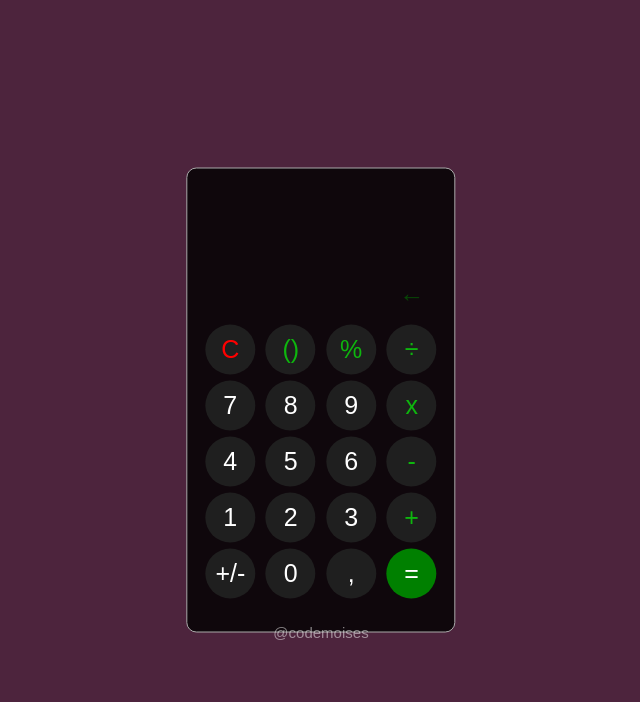
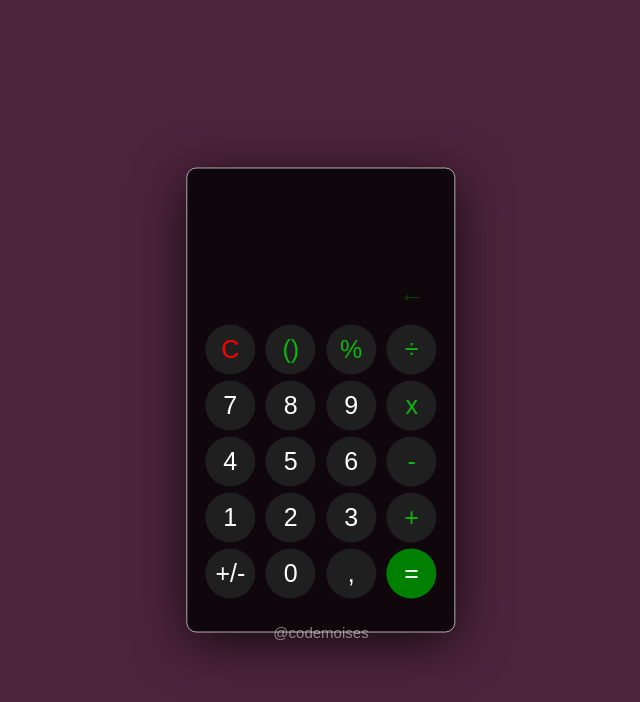
Before and after one commit to codemoises/calculadora, a plain HTML site: page index.html in a window 1280 px wide. Shown: the whole page, without its empty margins (319-959 px from the left). Drawn offline with Linux system fonts and the light colour scheme.

Commit message:
Atualizado.

```diff
--- a/assets/style.css
+++ b/assets/style.css
@@ -23,6 +23,10 @@
     padding: 15px;
     border: 1px solid;
     border-color: darkgray;
+    -webkit-box-shadow: 0px 10px 51px 0px rgba(0,0,0,0.75);
+    -moz-box-shadow: 0px 10px 51px 0px rgba(0,0,0,0.75);
+    box-shadow: 0px 10px 51px 0px rgba(0,0,0,0.75);
+
 }
 
 
```
